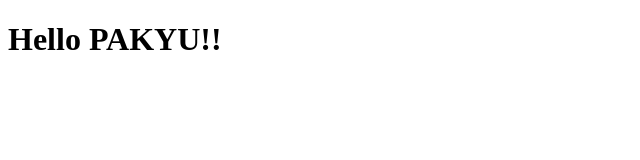
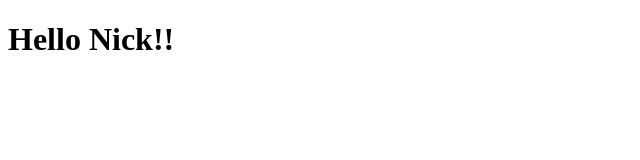
Before and after one commit to Nikc12/4_1_NF_VeraCruz_web, a website: page public/index.html in a window 1280 px wide. Shown: the whole page, without its empty margins (0-640 px from the left). Drawn offline with Linux system fonts and the light colour scheme.

Commit message:
Update index.html

```diff
--- a/public/index.html
+++ b/public/index.html
@@ -7,6 +7,6 @@
     <script src="./index.js"></script>
 </head>
 <body>
-    <h1>Hello PAKYU!!</h1>
+    <h1>Hello Nick!!</h1>
 </body>
 </html>
```
